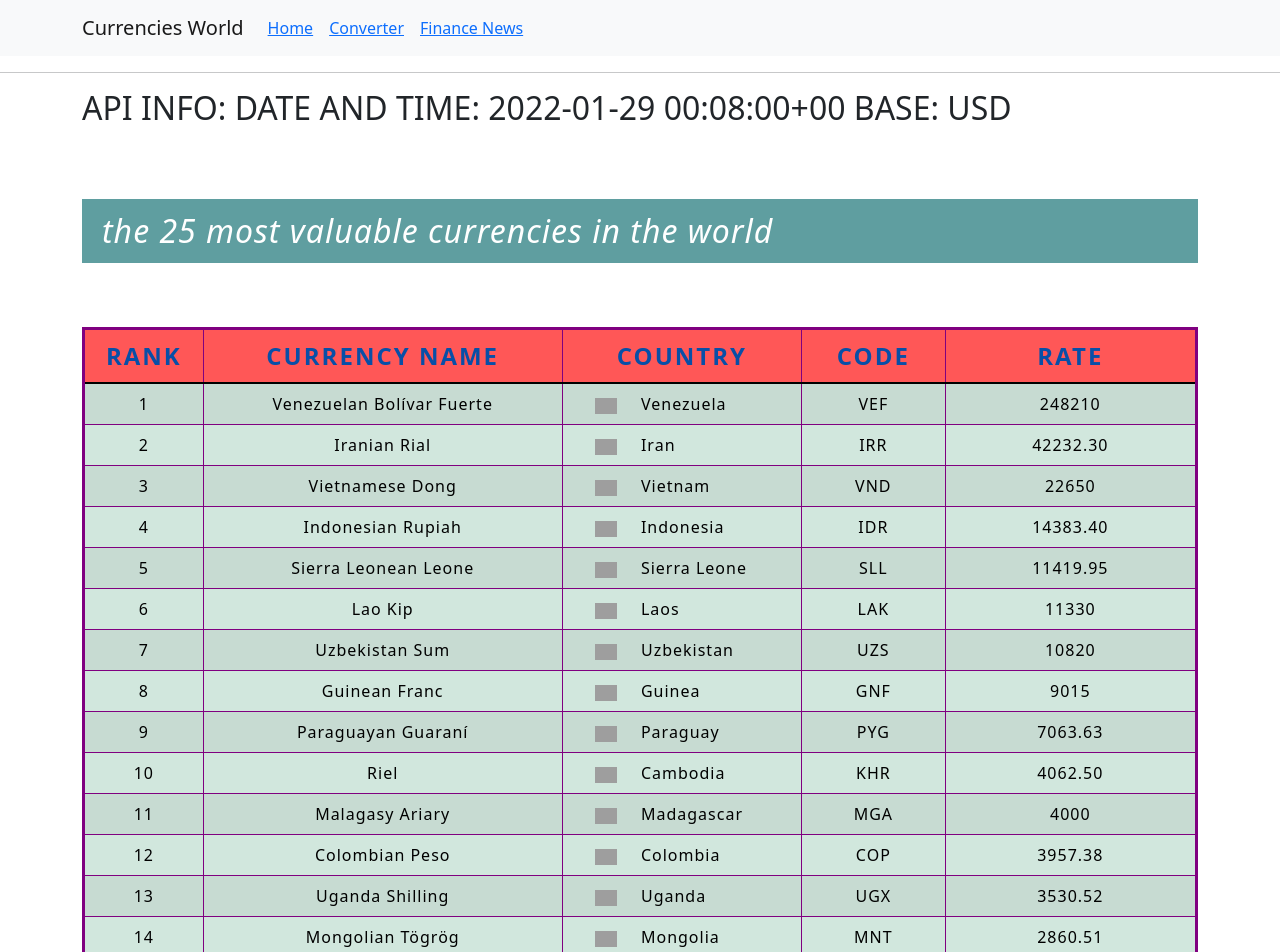
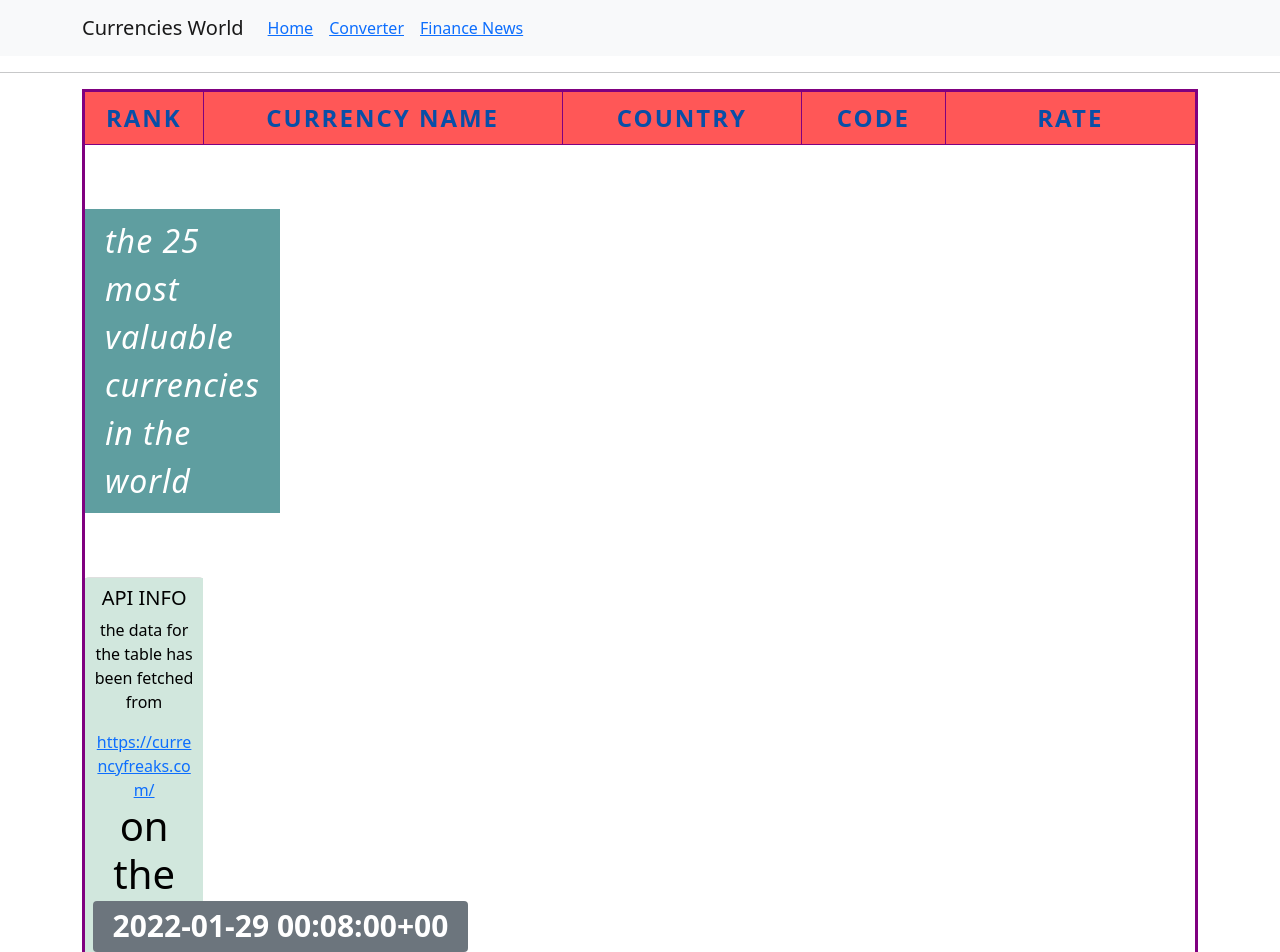
Before and after one commit to migCruQue/currenciesWorld, a React (Create React App) app: page / in a window 1280 px wide. Shown: the top 952 px of the page. Built offline with nearby package versions, Linux system fonts and the light colour scheme; grey boxes are pictures that could not be loaded.

Commit message:
starting to extract components from home

```diff
--- /dev/null
+++ b/src/containers/Home/CurrenciesTable/CurrenciesTable.js
@@ -0,0 +1,41 @@
+import React from 'react';
+import Table from 'react-bootstrap/Table';
+// STYLE
+import "./CurrenciesTable.scss";
+//components
+import InfoAPI from "../InfoAPI/InfoAPI";
+
+
+export default function CurrenciesTable(props) {
+  return (<Table className="table table-success" striped bordered hover>
+  <div>
+    <caption>the 25 most valuable currencies in the world</caption>
+    <InfoAPI  time={props.time} date={props.date}/>
+    </div>
+  <thead>
+    <tr>
+      <th>RANK</th>
+      <th>CURRENCY NAME</th>
+      <th>COUNTRY</th>
+      <th>CODE</th>
+      <th>RATE</th>
+    </tr>
+  </thead>
+  <tbody>
+        {props.objectData.map((element, index) => {
+      return (
+        <tr key={index + 1}>
+        <td>{index + 1}</td>
+        <td>{element.currencyName}</td>
+        <td>
+          <img className="flagIcon roundedCircle" src={element.icon} alt={element.icon} />
+          {element.countryName}
+        </td>
+        <td>{element.currencyCode}</td>
+        <td>{element.rate}</td>
+      </tr>
+      );
+    })}
+  </tbody>
+</Table>);
+}
--- a/src/styles/Home/home.scss
+++ b/src/containers/Home/CurrenciesTable/CurrenciesTable.scss
@@ -1,15 +1,3 @@
-h1.main-heading {
-  font-size: 25px;
-  color: red;
-  background-color: yellow;
-}
-
-h2.subheading {
-  font-size: 20px;
-  color: purple;
-  background-color: green;
-}
-
 // TABLE STYLING
 
 table.table {
--- /dev/null
+++ b/src/containers/Home/InfoAPI/InfoAPI.js
@@ -0,0 +1,17 @@
+import React from 'react';
+// React-Bootstrap components
+import Badge from "react-bootstrap/Badge";
+import Card from "react-bootstrap/Card";
+
+export default function InfoAPI(props) {
+  return (
+    <Card>
+    <Card.Body>
+      <Card.Title>API INFO</Card.Title>
+      <Card.Text>the data for the table has been fetched from</Card.Text>
+      <Card.Link href="https://currencyfreaks.com/">https://currencyfreaks.com/</Card.Link>
+      <h1>on the <Badge bg="secondary">{props.date}</Badge>at<Badge bg="secondary">{props.time}</Badge></h1>
+    </Card.Body>
+  </Card>
+  );
+}
--- a/src/containers/Home/home.js
+++ b/src/containers/Home/home.js
@@ -1,8 +1,10 @@
 import React from 'react';
 import Container from 'react-bootstrap/Container';
-import Table from 'react-bootstrap/Table';
-import "../../styles/Home/home.scss";
+// STYLE
+import "./home.scss";
 import { supportedCurrencies, latestRates } from "../../config/dataTesting";
+//COMPONENTS
+import CurrenciesTable from "../Home/CurrenciesTable/CurrenciesTable";
 
 
 // ARRAY OF OBJECTS WITH TRADITIONAL CURRENCIES currency.countryName !==  "Global"
@@ -37,41 +39,15 @@ let tradCurrSorted = traditionalCurrenciesRates.sort(function (a, b) {
 
 let twentyfiveElements = tradCurrSorted.slice(0, 25);
 
+let objectData = twentyfiveElements;
+
 export default function Home() {
-
-
   return (
     <Container>
-      {/* <h1 className="main-heading">the 25 most valuable currencies in the world</h1> */}
-      <h2 className="main-heading">API INFO: DATE AND TIME: {latestRates.date} BASE: {latestRates.base}</h2>
-      <Table className="table table-success" striped bordered hover>
-          <caption>the 25 most valuable currencies in the world</caption>
-          <thead>
-            <tr>
-              <th>RANK</th>
-              <th>CURRENCY NAME</th>
-              <th>COUNTRY</th>
-              <th>CODE</th>
-              <th>RATE</th>
-            </tr>
-          </thead>
-          <tbody>
-            {twentyfiveElements.map((element, index) => {
-              return (
-                <tr key={index + 1}>
-                <td>{index + 1}</td>
-                <td>{element.currencyName}</td>
-                <td>
-                  <img className="flagIcon roundedCircle" src={element.icon} alt={element.icon} />
-                  {element.countryName}
-                </td>
-                <td>{element.currencyCode}</td>
-                <td>{element.rate}</td>
-              </tr>
-              );
-            })}
-          </tbody>
-        </Table>
+        <CurrenciesTable
+          objectData={objectData}
+          date={latestRates.date}
+          time={latestRates.time} />
     </Container>
   );
 
--- /dev/null
+++ b/src/containers/Home/home.scss
@@ -0,0 +1,11 @@
+h1.main-heading {
+  font-size: 25px;
+  color: red;
+  background-color: yellow;
+}
+
+h2.subheading {
+  font-size: 20px;
+  color: purple;
+  background-color: green;
+}
```
Also changed, not shown: src/containers/Home/CurrenciesTable/CurrenciesTable.css (renamed from src/styles/Home/home.css, +1 -13 lines), src/containers/Home/InfoAPI/InfoAPI.scss (added), 2 other files (tests, documents, lock files or other folders).
